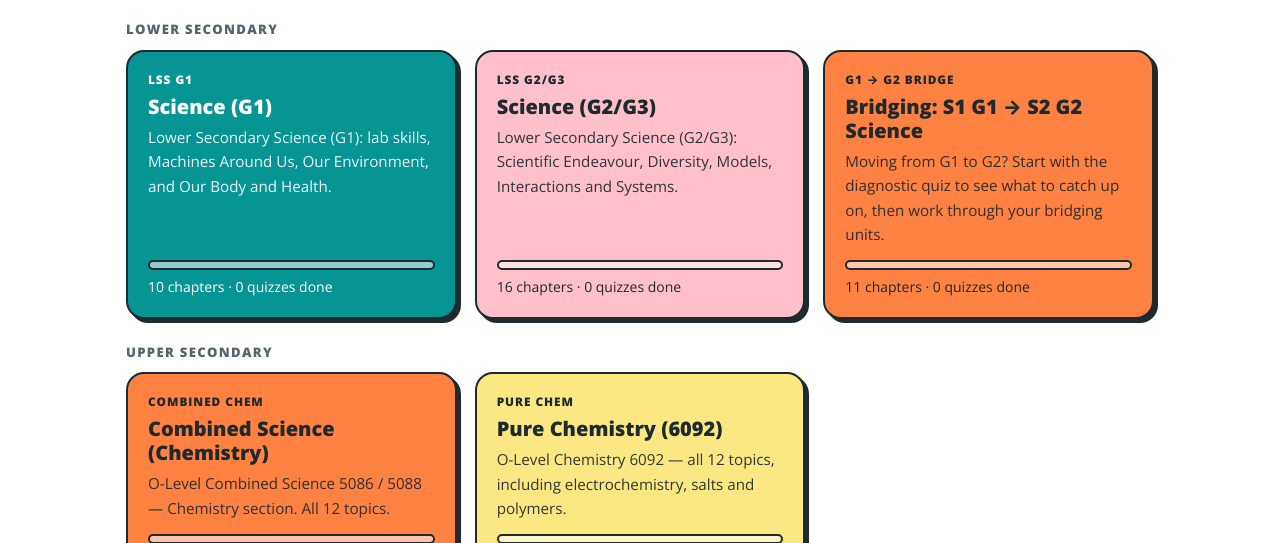
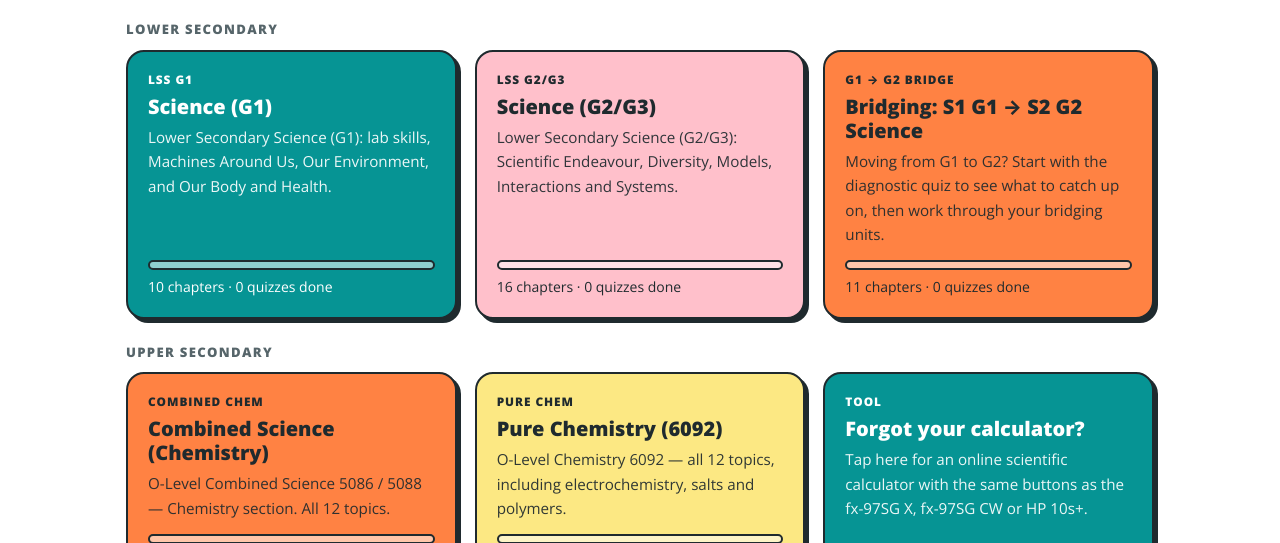
Before and after one commit to scienceiskhool/scienceiskhool, a plain HTML site: page index.html in a window 1280 px wide. Shown: the part 409-952 px from the top of the page. Drawn offline with nearby package versions, Linux system fonts and the light colour scheme.

Commit message:
added calculator

```diff
--- a/assets/app.js
+++ b/assets/app.js
@@ -83,6 +83,13 @@
             (entry.oldLink ? ' <a class="small old-link" href="' + esc(entry.oldLink) + '" target="_blank" rel="noopener">Use the old site for now ↗</a>' : "") +
             "</div>";
         }
+      });
+      (level.links || []).forEach(function (l) {
+        var col = COLOURS.indexOf(l.colour) !== -1 ? l.colour : "teal";
+        html += '<a class="sticker tool-card c-' + col + '" href="' + esc(l.url) + '" target="_blank" rel="noopener">' +
+          '<span class="tag">' + esc(l.tag || "") + "</span>" +
+          "<h3>" + esc(l.title || "") + "</h3><p>" + esc(l.text || "") + "</p>" +
+          (l.note ? '<span class="small tool-note">' + esc(l.note) + "</span>" : "") + "</a>";
       });
       html += "</div></section>";
     });
--- a/assets/style.css
+++ b/assets/style.css
@@ -336,3 +336,6 @@ body.no-scroll { overflow: hidden; }
 .player iframe { flex: 1; width: 100%; border: 0; background: #fff; }
 @media (prefers-reduced-motion: reduce) { .blink, .cab-press { animation: none; } .cab:hover { transform: none; } }
 @media (max-width: 520px) { .player-bar > .px { font-size: .55rem; } .ab-go { display: none; } }
+
+/* ---------- extra link cards on the home page (e.g. calculator) ---------- */
+.tool-card .tool-note { margin-top: auto; padding-top: 8px; font-weight: 700; }
--- a/data/site.js
+++ b/data/site.js
@@ -38,6 +38,18 @@ window.SITE = {
       courses: [
         { id: "combined-chem", ready: true },
         { id: "pure-chem", ready: true }
+      ],
+      /* Extra link cards shown after the courses in this row.
+         colour: teal, orange, yellow or pink. */
+      links: [
+        {
+          tag: "Tool",
+          title: "Forgot your calculator?",
+          text: "Tap here for an online scientific calculator with the same buttons as the fx-97SG X, fx-97SG CW or HP 10s+.",
+          note: "Opens in a new tab ↗",
+          url: "https://scienceiskhool.github.io/calculator/",
+          colour: "teal"
+        }
       ]
     }
   ]
--- a/index.html
+++ b/index.html
@@ -10,7 +10,7 @@
   <link rel="preconnect" href="https://fonts.googleapis.com">
   <link rel="preconnect" href="https://fonts.gstatic.com" crossorigin>
   <link href="https://fonts.googleapis.com/css2?family=Open+Sans:wght@300;400;600;700;800&family=Press+Start+2P&display=swap" rel="stylesheet">
-  <link rel="stylesheet" href="assets/style.css?v=20261028a">
+  <link rel="stylesheet" href="assets/style.css?v=20261124a">
 </head>
 <body>
   <header class="topbar">
@@ -35,7 +35,7 @@
   <!-- Content. To update the site, edit the files in /data.
        After any change, bump the ?v= number below (e.g. 20261004b -> 20261005a)
        so students' browsers load the new version instead of an old saved copy. -->
-  <script src="data/site.js?v=20261028a"></script>
+  <script src="data/site.js?v=20261124a"></script>
   <script src="data/g1-science.js?v=20261028a"></script>
   <script src="data/g2g3-science.js?v=20261028a"></script>
   <script src="data/bridge-g1g2.js?v=20261028a"></script>
@@ -44,6 +44,6 @@
   <script src="data/recall.js?v=20261028a"></script>
   <script src="data/spelling.js?v=20261028a"></script>
   <script src="data/arcade.js?v=20261031a"></script>
-  <script src="assets/app.js?v=20261028a"></script>
+  <script src="assets/app.js?v=20261124a"></script>
 </body>
 </html>
```
